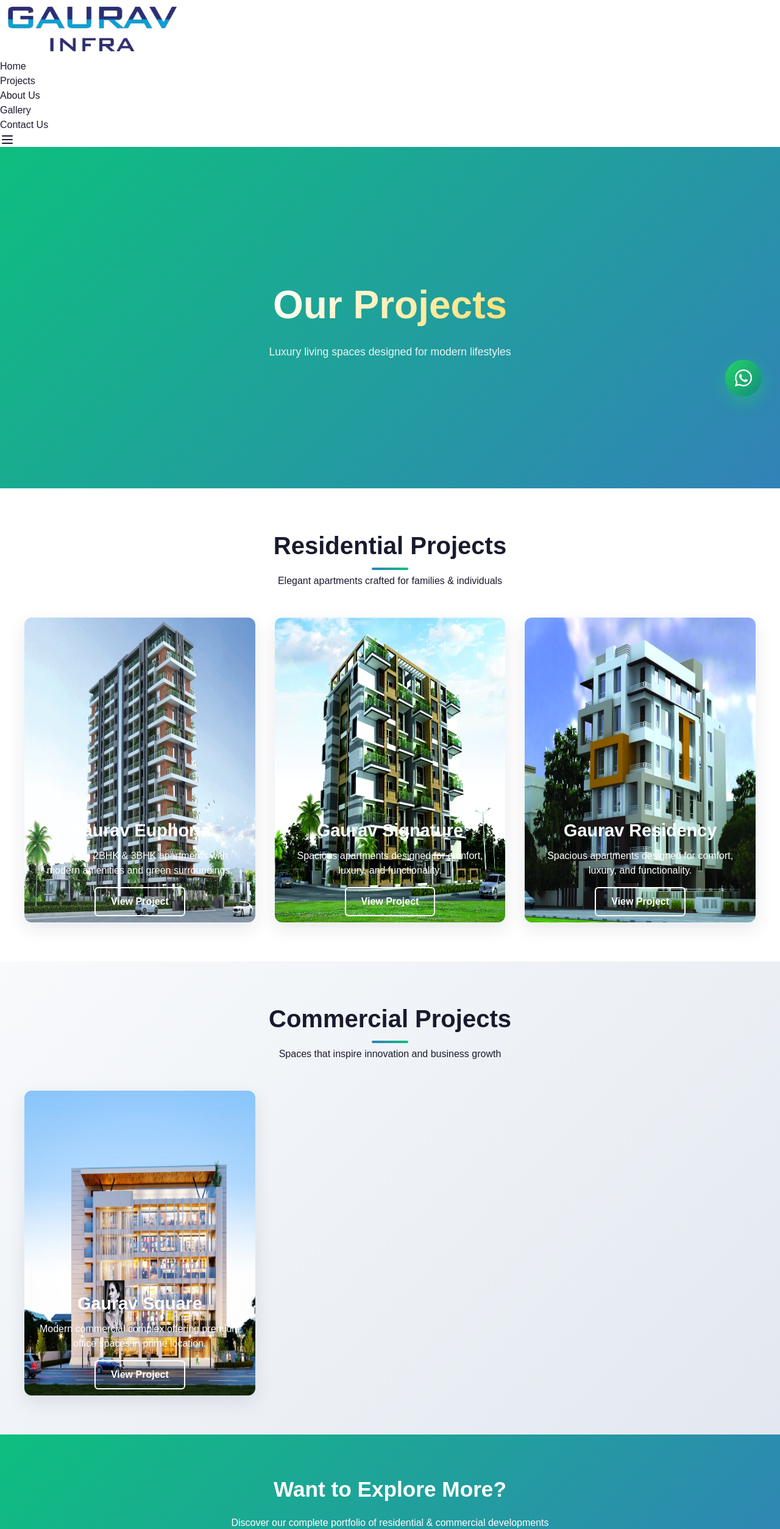
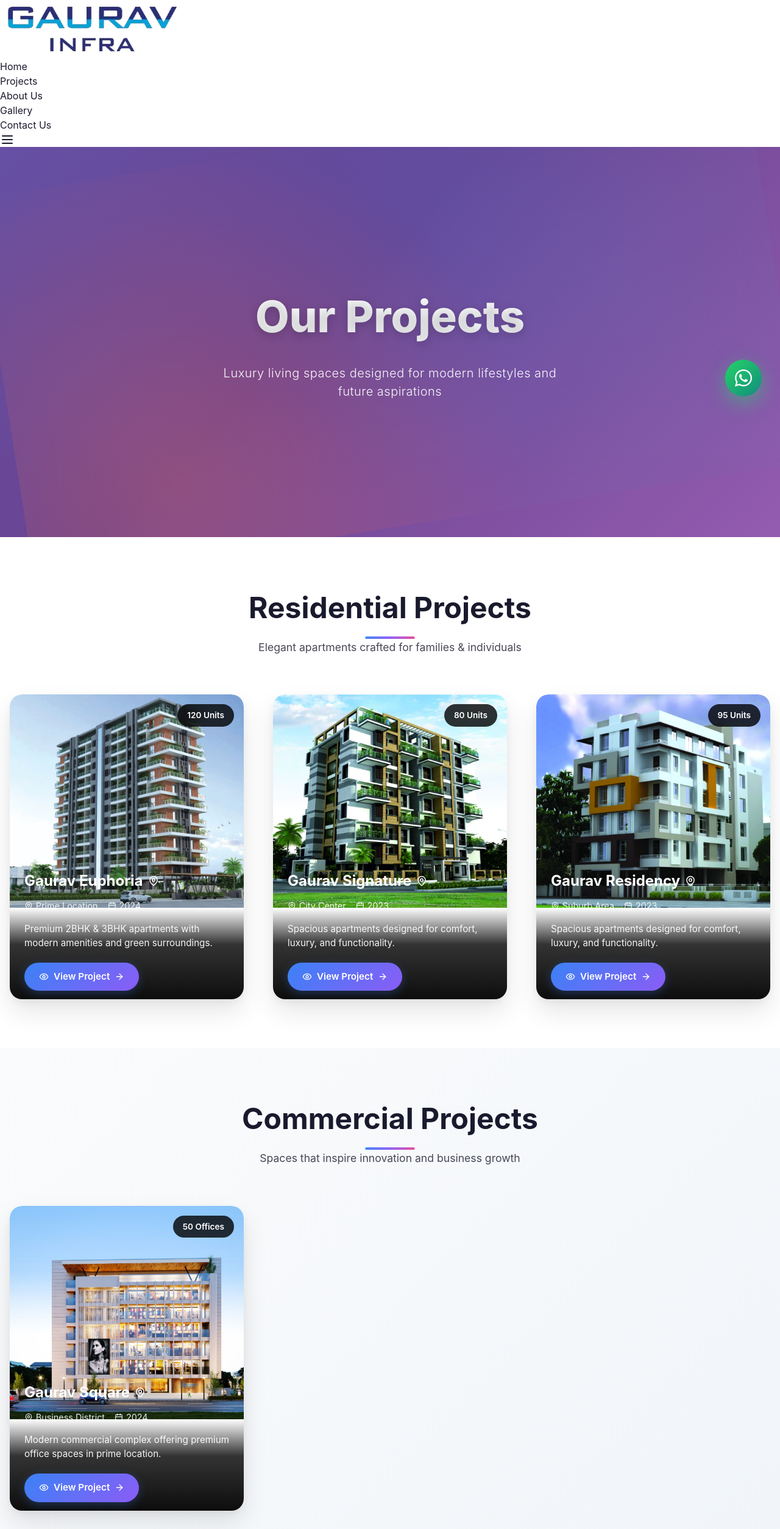
Before and after one commit to vishalrsinfo09/Gaurav-Infra-Construction, a React (Vite) app: page /projects in a window 1280 px wide. Shown: the part 120-2628 px from the top of the page at 61% size. Built offline with nearby package versions, Linux system fonts and the light colour scheme; a web font is replaced by a local one.

Commit message:
project page

```diff
--- a/src/pages/ProjectsPage.jsx
+++ b/src/pages/ProjectsPage.jsx
@@ -4,10 +4,11 @@
 import ProgressBar from '../components/ProgressBar';
 import WhatsAppChat from '../components/WhatsAppChat';
 import { Link } from 'react-router-dom';
-import { ArrowRight } from 'lucide-react';
+import { ArrowRight, MapPin, Calendar, Eye } from 'lucide-react';
 
 const Projects = () => {
     const [isVisible, setIsVisible] = useState({});
+    const [hoveredCard, setHoveredCard] = useState(null);
 
     useEffect(() => {
         const observer = new IntersectionObserver(
@@ -32,35 +33,40 @@
     .projects-wrapper {
       overflow-x: hidden;
       width: 100%;
+      font-family: 'Inter', system-ui, -apple-system, sans-serif;
     }
 
-    /* Hero */
+    /* Hero Section */
     .hero-projects {
-      height: 70vh;
-      // min-height: 500px;
+      height: 80vh;
       position: relative;
       display: flex;
       align-items: center;
       justify-content: center;
       overflow: hidden;
-      // background: linear-gradient(135deg, #ffffffff 20%, #083858ff 50%, #3282b8 100%);
-            background: linear-gradient(135deg, #0ebe7f 0%, #3282b8 100%);
+      background: linear-gradient(135deg, #667eea 0%, #764ba2 50%, #f093fb 100%);
+      background-size: 300% 300%;
+      animation: gradientShift 10s ease infinite;
+    }
 
-    }
     .hero-projects::before {
       content: '';
       position: absolute;
       inset: 0;
-      // background: url('/3bhk.jpg') center/cover;
-      // opacity: 0.15;
-      animation: parallaxMove 20s ease-in-out infinite;
+      background:
+        radial-gradient(circle at 20% 50%, rgba(120, 119, 198, 0.3) 0%, transparent 50%),
+        radial-gradient(circle at 80% 20%, rgba(255, 117, 95, 0.3) 0%, transparent 50%),
+        radial-gradient(circle at 40% 80%, rgba(69, 104, 220, 0.2) 0%, transparent 50%);
+      animation: floatingBubbles 15s ease-in-out infinite;
     }
+
     .hero-projects::after {
       content: '';
       position: absolute;
       inset: 0;
-      // background: radial-gradient(rgba(0, 0, 0, 0.5));
+      background: rgba(0, 0, 0, 0.1);
     }
+
     .hero-content-projects {
       text-align: center;
       color: white;
@@ -68,186 +74,414 @@
       padding: 2rem 1rem;
       animation: heroSlideUp 1s ease-out;
     }
+
     .hero-title-projects {
-      font-size: 4rem;
+      font-size: clamp(2.5rem, 6vw, 4.5rem);
       font-weight: 800;
-      margin-bottom: 1rem;
-      background: linear-gradient(135deg, #22d3ee, #ffffff, #facc15);
+      margin-bottom: 1.5rem;
+      background: linear-gradient(135deg, #ffffff, #f8fafc, #e2e8f0);
       -webkit-background-clip: text;
       -webkit-text-fill-color: transparent;
       background-size: 300% 300%;
-      animation: gradientFlow 5s ease infinite;
-    }
-    .hero-subtitle-projects {
-      font-size: 1.1rem;
-      opacity: 0.9;
+      animation: shimmer 3s ease-in-out infinite;
+      text-shadow: 0 4px 15px rgba(0, 0, 0, 0.2);
     }
 
-    /* Section Base */
+    .hero-subtitle-projects {
+      font-size: 1.25rem;
+      opacity: 0.95;
+      font-weight: 300;
+      letter-spacing: 0.5px;
+      max-width: 600px;
+      margin: 0 auto;
+    }
+
+    /* Section Styling */
     .projects-section {
-      padding: 4rem 1rem;
+      padding: 5rem 1rem;
       position: relative;
     }
+
     .projects-section.bg-light {
-      background: linear-gradient(135deg, #f8fafc 0%, #e2e8f0 100%);
+      background: linear-gradient(135deg, #fafbfc 0%, #f1f5f9 100%);
     }
+
     .projects-section.bg-dark {
-      background: linear-gradient(135deg, #16213e 0%, #0f4c75 100%);
+      background: linear-gradient(135deg, #1e293b 0%, #334155 100%);
       color: white;
     }
+
     .section-title-projects {
       text-align: center;
-      margin-bottom: 3rem;
+      margin-bottom: 4rem;
       opacity: 0;
-      transform: translateY(30px);
-      transition: all 0.8s ease;
+      transform: translateY(40px);
+      transition: all 0.8s cubic-bezier(0.4, 0, 0.2, 1);
     }
+
     .section-title-projects.visible {
       opacity: 1;
       transform: translateY(0);
     }
+
     .section-title-projects h2 {
-      font-size: 2.5rem;
+      font-size: clamp(2rem, 4vw, 3rem);
       font-weight: 700;
       margin-bottom: 1rem;
       position: relative;
+      display: inline-block;
     }
+
     .section-title-projects h2::after {
       content: '';
       position: absolute;
-      bottom: -10px;
+      bottom: -15px;
       left: 50%;
       transform: translateX(-50%);
-      width: 60px;
+      width: 80px;
       height: 4px;
-      background: linear-gradient(90deg, #3282b8, #0ebe7f);
+      background: linear-gradient(90deg, #3b82f6, #8b5cf6, #ec4899);
       border-radius: 2px;
+      animation: pulseGlow 2s ease-in-out infinite;
     }
 
-    /* Grid */
+    .section-title-projects p {
+      font-size: 1.1rem;
+      opacity: 0.8;
+      max-width: 500px;
+      margin: 0 auto;
+    }
+
+    /* Grid Layout */
     .projects-grid {
       display: grid;
       grid-template-columns: 1fr;
-      gap: 2rem;
-      max-width: 1200px;
+      gap: 2.5rem;
+      max-width: 1400px;
       margin: 0 auto;
     }
 
-    /* Card */
+    /* Enhanced Project Cards */
     .project-card {
       position: relative;
       overflow: hidden;
-      border-radius: 12px;
-      height: 500px;
-      box-shadow: 0 10px 30px rgba(22, 33, 62, 0.1);
+      border-radius: 20px;
+      height: 550px;
+      box-shadow:
+        0 20px 40px rgba(0, 0, 0, 0.1),
+        0 5px 15px rgba(0, 0, 0, 0.05);
       opacity: 0;
-      transform: translateY(30px);
-      transition: all 0.6s ease;
+      transform: translateY(40px) rotateX(10deg);
+      transition: all 0.8s cubic-bezier(0.4, 0, 0.2, 1);
+      background: #fff;
+      cursor: pointer;
     }
+
     .project-card.visible {
       opacity: 1;
-      transform: translateY(0);
+      transform: translateY(0) rotateX(0deg);
     }
-    .project-card img {
+
+    .project-card:hover {
+      transform: translateY(-15px) scale(1.02);
+      box-shadow:
+        0 30px 60px rgba(0, 0, 0, 0.15),
+        0 10px 25px rgba(0, 0, 0, 0.1);
+    }
+
+    .project-card::before {
+      content: '';
+      position: absolute;
+      top: 0;
+      left: -100%;
       width: 100%;
       height: 100%;
-      object-fit: fill;
-      display: block;
-      transition: transform 0.6s ease;
-    }
-    .project-card:hover img {
-      transform: scale(1.1);
+      background: linear-gradient(
+        90deg,
+        transparent,
+        rgba(255, 255, 255, 0.4),
+        transparent
+      );
+      transition: left 0.6s ease;
+      z-index: 2;
     }
 
-    /* Overlay */
+    .project-card:hover::before {
+      left: 100%;
+    }
+
+    .project-image {
+      width: 100%;
+      height: 70%;
+      object-fit: cover;
+      display: block;
+      transition: all 0.6s cubic-bezier(0.4, 0, 0.2, 1);
+      border-radius: 20px 20px 0 0;
+    }
+
+    .project-card:hover .project-image {
+      transform: scale(1.1);
+      filter: brightness(1.1) saturate(1.2);
+    }
+
+    /* Enhanced Overlay */
     .project-overlay {
       position: absolute;
       bottom: 0;
       left: 0;
       width: 100%;
-      padding: 10px 20px;
-      background: linear-gradient( rgba(0, 0, 0, 0.64));
+      height: 30%;
+      padding: 1.5rem;
+      background: linear-gradient(
+        180deg,
+        rgba(0, 0, 0, 0) 0%,
+        rgba(0, 0, 0, 0.8) 40%,
+        rgba(0, 0, 0, 0.95) 100%
+      );
       color: #fff;
-      text-align: center;
+      display: flex;
+      flex-direction: column;
+      justify-content: flex-end;
+      transition: all 0.4s ease;
     }
+
+    .project-card:hover .project-overlay {
+      background: linear-gradient(
+        180deg,
+        rgba(0, 0, 0, 0.1) 0%,
+        rgba(0, 0, 0, 0.9) 20%,
+        rgba(0, 0, 0, 0.98) 100%
+      );
+    }
+
+    .project-info {
+      transform: translateY(10px);
+      transition: transform 0.4s ease;
+    }
+
+    .project-card:hover .project-info {
+      transform: translateY(0);
+    }
+
     .project-overlay h4 {
-      font-size: 1.8rem;
+      font-size: 1.5rem;
       font-weight: 700;
-      margin-bottom: 8px;
+      margin-bottom: 0.75rem;
+      display: flex;
+      align-items: center;
+      gap: 0.5rem;
     }
+
+    .project-meta {
+      display: flex;
+      align-items: center;
+      gap: 1rem;
+      margin-bottom: 1rem;
+      font-size: 0.9rem;
+      opacity: 0.9;
+    }
+
+    .project-meta span {
+      display: flex;
+      align-items: center;
+      gap: 0.3rem;
+    }
+
     .project-overlay p {
-      font-size: 1rem;
-      margin-bottom: 15px;
+      font-size: 0.95rem;
+      line-height: 1.5;
+      margin-bottom: 1.25rem;
+      opacity: 0.95;
     }
+
     .view-btn {
-      display: inline-block;
-      padding: 10px 25px;
-      border: 2px solid #fff;
+      display: inline-flex;
+      align-items: center;
+      gap: 0.5rem;
+      padding: 0.75rem 1.5rem;
+      background: linear-gradient(135deg, #3b82f6, #8b5cf6);
       color: #fff;
       text-decoration: none;
-      font-size: 1rem;
+      font-size: 0.95rem;
       font-weight: 600;
-      border-radius: 6px;
+      border-radius: 50px;
       transition: all 0.3s ease;
-    }
-    .view-btn:hover {
-      background: #fff;
-      color: #000;
+      align-self: flex-start;
+      box-shadow: 0 4px 15px rgba(59, 130, 246, 0.3);
     }
 
-    /* CTA */
+    .view-btn:hover {
+      background: linear-gradient(135deg, #2563eb, #7c3aed);
+      transform: translateY(-2px);
+      box-shadow: 0 8px 25px rgba(59, 130, 246, 0.4);
+    }
+
+    .view-btn svg {
+      transition: transform 0.3s ease;
+    }
+
+    .view-btn:hover svg {
+      transform: translateX(3px);
+    }
+
+    /* Stats Badge */
+    .stats-badge {
+      position: absolute;
+      top: 1rem;
+      right: 1rem;
+      background: rgba(0, 0, 0, 0.8);
+      color: white;
+      padding: 0.5rem 1rem;
+      border-radius: 20px;
+      font-size: 0.85rem;
+      font-weight: 600;
+      backdrop-filter: blur(10px);
+      z-index: 3;
+    }
+
+    /* Enhanced CTA Section */
     .cta-section {
-      padding: 4rem 1rem;
-      background: linear-gradient(135deg, #0ebe7f 0%, #3282b8 100%);
+      padding: 6rem 1rem;
+      background: linear-gradient(135deg, #667eea 0%, #764ba2 100%);
       text-align: center;
       color: white;
+      position: relative;
+      overflow: hidden;
     }
+
+    .cta-section::before {
+      content: '';
+      position: absolute;
+      inset: 0;
+      background:
+        radial-gradient(circle at 30% 30%, rgba(255, 255, 255, 0.1) 0%, transparent 50%),
+        radial-gradient(circle at 70% 70%, rgba(255, 255, 255, 0.05) 0%, transparent 50%);
+    }
+
+    .cta-content {
+      position: relative;
+      z-index: 2;
+    }
+
     .cta-content h3 {
-      font-size: 2.2rem;
+      font-size: clamp(2rem, 4vw, 2.75rem);
       font-weight: 700;
       margin-bottom: 1rem;
     }
+
+    .cta-content p {
+      font-size: 1.1rem;
+      margin-bottom: 2rem;
+      opacity: 0.9;
+      max-width: 600px;
+      margin-left: auto;
+      margin-right: auto;
+    }
+
     .cta-button {
       display: inline-flex;
       align-items: center;
-      gap: 0.6rem;
-      padding: 1rem 2rem;
+      gap: 0.75rem;
+      padding: 1.25rem 2.5rem;
       background: white;
       border-radius: 50px;
-      color: #16213e;
-      font-weight: 600;
-      transition: all 0.3s ease;
+      color: #1e293b;
+      font-weight: 700;
+      font-size: 1.1rem;
+      transition: all 0.4s cubic-bezier(0.4, 0, 0.2, 1);
       text-decoration: none;
+      box-shadow: 0 10px 25px rgba(0, 0, 0, 0.2);
     }
+
     .cta-button:hover {
-      transform: translateY(-3px);
-      box-shadow: 0 8px 25px rgba(0,0,0,0.2);
+      transform: translateY(-5px) scale(1.05);
+      box-shadow: 0 20px 40px rgba(0, 0, 0, 0.3);
+      background: #f8fafc;
     }
 
     /* Animations */
+    @keyframes gradientShift {
+      0%, 100% { background-position: 0% 50%; }
+      50% { background-position: 100% 50%; }
+    }
+
+    @keyframes shimmer {
+      0%, 100% { background-position: 0% 50%; }
+      50% { background-position: 100% 50%; }
+    }
+
     @keyframes heroSlideUp {
-      from { opacity: 0; transform: translateY(50px); }
+      from { opacity: 0; transform: translateY(60px); }
       to { opacity: 1; transform: translateY(0); }
     }
-    @keyframes gradientFlow {
-      0%,100% { background-position: 0% 50%; }
-      50% { background-position: 100% 50%; }
-    }
-    @keyframes parallaxMove {
-      0%,100% { transform: translateY(0) scale(1.1); }
-      50% { transform: translateY(-10px) scale(1.15); }
+
+    @keyframes floatingBubbles {
+      0%, 100% { transform: translateY(0) rotate(0deg); }
+      50% { transform: translateY(-20px) rotate(180deg); }
     }
 
-    /* Responsive */
-    @media(min-width:768px){
-      .projects-grid{ grid-template-columns: repeat(2,1fr);}
-      .hero-title-projects{ font-size:4rem; }
+    @keyframes pulseGlow {
+      0%, 100% { opacity: 1; transform: translateX(-50%) scale(1); }
+      50% { opacity: 0.8; transform: translateX(-50%) scale(1.1); }
     }
-    @media(min-width:1024px){
-      .projects-grid{ grid-template-columns: repeat(3,1fr);}
-      .hero-title-projects{ font-size:4rem; }
+
+    /* Responsive Design */
+    @media (min-width: 640px) {
+      .projects-grid { grid-template-columns: repeat(2, 1fr); }
+    }
+
+    @media (min-width: 1024px) {
+      .projects-grid { grid-template-columns: repeat(3, 1fr); }
+      .project-card { height: 500px; }
+    }
+
+    @media (min-width: 1280px) {
+      .projects-grid { gap: 3rem; }
     }
   `;
+
+    const projectsData = {
+        residential: [
+            {
+                title: 'Gaurav Euphoria',
+                img: 'gaurav-euphoria.jpeg',
+                desc: 'Premium 2BHK & 3BHK apartments with modern amenities and green surroundings.',
+                path: "/projects/gaurav-euphoria",
+                location: "Prime Location",
+                year: "2024",
+                units: "120 Units"
+            },
+            {
+                title: 'Gaurav Signature',
+                img: '/gaurav-signature.jpeg',
+                desc: 'Spacious apartments designed for comfort, luxury, and functionality.',
+                path: "/",
+                location: "City Center",
+                year: "2023",
+                units: "80 Units"
+            },
+            {
+                title: 'Gaurav Residency',
+                img: '/gaurav-residency.jpeg',
+                desc: 'Spacious apartments designed for comfort, luxury, and functionality.',
+                path: "/",
+                location: "Suburb Area",
+                year: "2023",
+                units: "95 Units"
+            },
+        ],
+        commercial: [
+            {
+                title: 'Gaurav Square',
+                img: '/carousal-build3.jpeg',
+                desc: 'Modern commercial complex offering premium office spaces in prime location.',
+                path: "/",
+                location: "Business District",
+                year: "2024",
+                units: "50 Offices"
+            },
+        ]
+    };
 
     return (
         <div className="projects-wrapper">
@@ -256,97 +490,116 @@
             <Navigation />
             <WhatsAppChat />
 
-            {/* Hero */}
+            {/* Hero Section */}
             <section className="hero-projects">
                 <div className="hero-content-projects">
-                    <h1 className="hero-title-projects ">Our Projects</h1>
-                    <p className="hero-subtitle-projects">Luxury living spaces designed for modern lifestyles</p>
+                    <h1 className="hero-title-projects">Our Projects</h1>
+                    <p className="hero-subtitle-projects">
+                        Luxury living spaces designed for modern lifestyles and future aspirations
+                    </p>
                 </div>
             </section>
 
-            {/* Residential */}
+            {/* Residential Projects */}
             <section className="projects-section" data-section="residential">
                 <div className={`section-title-projects ${isVisible.residential ? 'visible' : ''}`}>
                     <h2>Residential Projects</h2>
                     <p>Elegant apartments crafted for families & individuals</p>
                 </div>
                 <div className="projects-grid">
-                    {[
-                        {
-                            title: 'Gaurav Euphoria',
-                            img: 'gaurav-euphoria.jpeg',
-                            desc: 'Premium 2BHK & 3BHK apartments with modern amenities and green surroundings.',
-                             path: "/projects/gaurav-euphoria"
-                        },
-                        {
-                            title: 'Gaurav Signature',
-                            img: '/gaurav-signature.jpeg',
-                            desc: 'Spacious apartments designed for comfort, luxury, and functionality.',
-                            path: "/"
-                        },
-                        {
-                            title: 'Gaurav Residency',
-                            img: '/gaurav-residency.jpeg',
-                            desc: 'Spacious apartments designed for comfort, luxury, and functionality.',
-                            path: "/"
-                        },
-                    ].map((project, i) => (
-                        <div key={i} className={`project-card ${isVisible.residential ? 'visible' : ''}`}>
-                            <img src={project.img} alt={project.title} loading="lazy" />
+                    {projectsData.residential.map((project, i) => (
+                        <div
+                            key={i}
+                            className={`project-card ${isVisible.residential ? 'visible' : ''}`}
+                            onMouseEnter={() => setHoveredCard(`residential-${i}`)}
+                            onMouseLeave={() => setHoveredCard(null)}
+                        >
+                            <div className="stats-badge">{project.units}</div>
+                            <img
+                                src={project.img}
+                                alt={project.title}
+                                loading="lazy"
+                                className="project-image"
+                            />
                             <div className="project-overlay">
-                                <h4>{project.title}</h4>
+                                <div className="project-info">
+                                    <h4>
+                                        {project.title}
+                                        <MapPin size={18} />
+                                    </h4>
+                                    <div className="project-meta">
+                                        <span><MapPin size={14} />{project.location}</span>
+                                        <span><Calendar size={14} />{project.year}</span>
+                                    </div>
                                     <p>{project.desc}</p>
                                     {project.path && (
                                         <Link to={project.path} className="view-btn">
-                                        View Project
+                                            <Eye size={16} />
+                                            <span>View Project</span>
+                                            <ArrowRight size={16} />
                                         </Link>
                                     )}
+                                </div>
                             </div>
                         </div>
                     ))}
                 </div>
             </section>
 
-            {/* Commercial */}
+            {/* Commercial Projects */}
             <section className="projects-section bg-light" data-section="commercial">
                 <div className={`section-title-projects ${isVisible.commercial ? 'visible' : ''}`}>
                     <h2>Commercial Projects</h2>
                     <p>Spaces that inspire innovation and business growth</p>
                 </div>
-                <div className="projects-grid ">
-                    {[
-                        {
-                            title: 'Gaurav Square',
-                            img: '/carousal-build3.jpeg',
-                            // img: '/gaurav_sqa.jpeg',
-                            desc: 'Modern commercial complex offering premium office spaces in prime location.',
-                            path: "/"
-                        },
-                    ].map((project, i) => (
-                        <div key={i} className={`project-card ${isVisible.commercial ? 'visible' : ''}`}>
-                            <img src={project.img} alt={project.title} loading="lazy" />
+                <div className="projects-grid">
+                    {projectsData.commercial.map((project, i) => (
+                        <div
+                            key={i}
+                            className={`project-card ${isVisible.commercial ? 'visible' : ''}`}
+                            onMouseEnter={() => setHoveredCard(`commercial-${i}`)}
+                            onMouseLeave={() => setHoveredCard(null)}
+                        >
+                            <div className="stats-badge">{project.units}</div>
+                            <img
+                                src={project.img}
+                                alt={project.title}
+                                loading="lazy"
+                                className="project-image"
+                            />
                             <div className="project-overlay">
-                                <h4>{project.title}</h4>
+                                <div className="project-info">
+                                    <h4>
+                                        {project.title}
+                                        <MapPin size={18} />
+                                    </h4>
+                                    <div className="project-meta">
+                                        <span><MapPin size={14} />{project.location}</span>
+                                        <span><Calendar size={14} />{project.year}</span>
+                                    </div>
                                     <p>{project.desc}</p>
                                     {project.path && (
                                         <Link to={project.path} className="view-btn">
-                                        View Project
+                                            <Eye size={16} />
+                                            <span>View Project</span>
+                                            <ArrowRight size={16} />
                                         </Link>
                                     )}
+                                </div>
                             </div>
                         </div>
                     ))}
                 </div>
             </section>
 
-            {/* CTA */}
+            {/* Enhanced CTA Section */}
             <section className="cta-section">
                 <div className="cta-content">
-                    <h3>Want to Explore More?</h3>
-                    <p>Discover our complete portfolio of residential & commercial developments</p>
+                    <h3>Ready to Find Your Dream Space?</h3>
+                    <p>Discover our complete portfolio of residential & commercial developments and let us help you find the perfect property</p>
                     <a href="/contact" className="cta-button">
                         <span>Get in Touch</span>
-                        <ArrowRight size={18} />
+                        <ArrowRight size={20} />
                     </a>
                 </div>
             </section>
```
Lines whose indentation alone changed are shown as unchanged.
